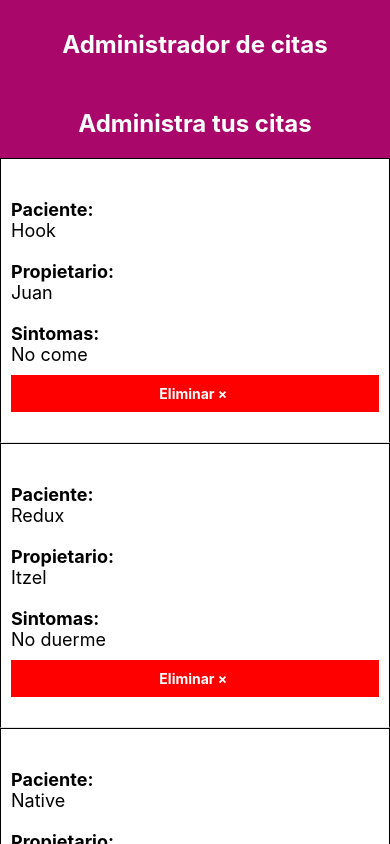
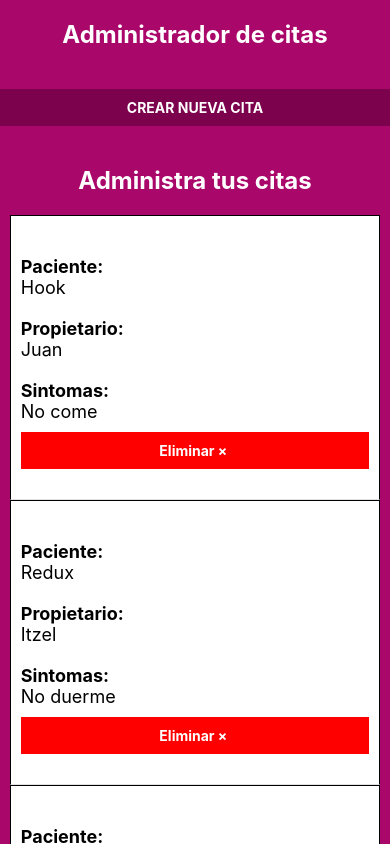
Before and after one commit to Ricardo-VP/RN-appcitas, a React Native app: screen / in a window 390 px wide. Built offline with nearby package versions, Linux system fonts and the light colour scheme.

Commit message:
Add: formulario y función de agregar cita

```diff
--- a/App.js
+++ b/App.js
@@ -1,8 +1,20 @@
 import React, {useState} from 'react';
-import {Text, StyleSheet, View, FlatList} from 'react-native';
+import {
+  Text,
+  StyleSheet,
+  View,
+  FlatList,
+  TouchableHighlight,
+  Platform,
+  TouchableWithoutFeedback,
+  Keyboard,
+  TouchableWithoutFeedbackBase,
+} from 'react-native';
 import Cita from './components/cita';
+import Formulario from './components/formulario';
 
 const App = () => {
+  const [mostrarForm, setMostrarForm] = useState(false);
   // Definir el state de citas
   const [citas, setCitas] = useState([
     {id: '1', paciente: 'Hook', propietario: 'Juan', sintomas: 'No come'},
@@ -16,20 +28,57 @@ const App = () => {
       return citasActuales.filter(cita => cita.id !== id);
     });
   };
+
+  // Muestra u oculta el formulario
+  const mostrarFormulario = () => {
+    setMostrarForm(!mostrarForm);
+  };
+
+  // Ocultar teclado
+  const cerrarTeclado = () => {
+    Keyboard.dismiss();
+  }
   return (
+    <TouchableWithoutFeedback onPress={() => cerrarTeclado()}>
       <View style={styles.contenedor}>
         <Text style={styles.titulo}>Administrador de citas</Text>
+        <View>
+          <TouchableHighlight
+            onPress={() => mostrarFormulario()}
+            style={styles.btnMostrarForm}>
+            <Text style={styles.textoMostrarForm}>{mostrarForm ? 'CANCELAR CREAR CITA' : 'CREAR NUEVA CITA'}</Text>
+          </TouchableHighlight>
+        </View>
+        <View style={styles.contenido}>
+          {mostrarForm ? (
+            <>
+              <Text style={styles.titulo}>Crear nueva cita</Text>
+              <Formulario
+                citas={citas}
+                setCitas={setCitas}
+                setMostrarForm={setMostrarForm}
+              />
+            </>
+          ) : (
+            <>
               <Text style={styles.titulo}>
-        {citas.length > 0 ? 'Administra tus citas' : 'No hay citas, agrega una'}
+                {citas.length > 0
+                  ? 'Administra tus citas'
+                  : 'No hay citas, agrega una'}
               </Text>
               <FlatList
+                style={styles.listado}
                 data={citas}
                 renderItem={({item}) => (
                   <Cita item={item} eliminarPaciente={eliminarPaciente} />
                 )}
                 keyExtractor={cita => cita.id}
               />
+            </>
+          )}
         </View>
+      </View>
+    </TouchableWithoutFeedback>
   );
 };
 
@@ -40,9 +89,26 @@ const styles = StyleSheet.create({
   },
   titulo: {
     color: '#FFF',
-    marginTop: 30,
+    marginTop: Platform.OS === 'ios' ? 40 : 20,
     marginBottom: 20,
     fontSize: 24,
+    fontWeight: 'bold',
+    textAlign: 'center',
+  },
+  contenido: {
+    flex: 1,
+    marginHorizontal: '2.5%',
+  },
+  listado: {
+    flex: 1,
+  },
+  btnMostrarForm: {
+    padding: 10,
+    backgroundColor: '#7d024e',
+    marginVertical: 20,
+  },
+  textoMostrarForm: {
+    color: '#FFF',
     fontWeight: 'bold',
     textAlign: 'center',
   },
--- /dev/null
+++ b/components/formulario.js
@@ -0,0 +1,189 @@
+import React, {useState} from 'react';
+import {
+  Text,
+  StyleSheet,
+  View,
+  TextInput,
+  Button,
+  TouchableHighlight,
+  Alert,
+  ScrollView,
+} from 'react-native';
+import DateTimePickerModal from 'react-native-modal-datetime-picker';
+import shortid from 'shortid';
+
+const Formulario = ({citas, setCitas, setMostrarForm}) => {
+  const [paciente, setPaciente] = useState('');
+  const [propietario, setPropietario] = useState('');
+  const [telefono, setTelefono] = useState('');
+  const [sintomas, setSintomas] = useState('');
+
+  const [fecha, setFecha] = useState('');
+  const [hora, setHora] = useState('');
+
+  const [isDatePickerVisible, setDatePickerVisibility] = useState(false);
+  const [isTimePickerVisible, setTimePickerVisibility] = useState(false);
+  const showDatePicker = () => {
+    setDatePickerVisibility(true);
+  };
+  const hideDatePicker = () => {
+    setDatePickerVisibility(false);
+  };
+  // Muestra u oculta el time picker
+  const showTimePicker = () => {
+    setTimePickerVisibility(true);
+  };
+  const hideTimePicker = () => {
+    setTimePickerVisibility(false);
+  };
+  const confirmarFecha = date => {
+    const opciones = {year: 'numeric', month: 'long', day: '2-digit'};
+    setFecha(date.toLocaleDateString('es-ES', opciones));
+    hideDatePicker();
+  };
+  const confirmarHora = time => {
+    const opciones = {hour: 'numeric', minute: '2-digit', hour12: false};
+    setHora(time.toLocaleString('en-US', opciones));
+    hideTimePicker();
+  };
+  // Crear nueva cita
+  const crearNuevaCita = () => {
+    // Validar
+    if (
+      paciente.trim() === '' ||
+      propietario.trim() === '' ||
+      telefono.trim() === '' ||
+      fecha.trim() === '' ||
+      hora.trim() === '' ||
+      sintomas.trim() === ''
+    ) {
+      // Falla la validación
+      mostrarAlerta();
+      return;
+    }
+
+    //Crear nueva cita
+    const cita = {paciente, propietario, telefono, fecha, hora, sintomas};
+    cita.id = shortid.generate();
+    // Agregar al state
+    const citasNuevo = [...citas, cita];
+    setCitas(citasNuevo);
+    // Ocultar el formulario
+    setMostrarForm(false);
+    // Resetear el formulario
+  };
+  // Muestra la alerta si falla la validación
+  const mostrarAlerta = () => {
+    Alert.alert(
+      'Error', // Titulo
+      'Todos los campos son obligatorios', // Mensaje
+      [
+        {
+          text: 'OK', // Arreglo de botones
+        },
+      ],
+    );
+  };
+
+  return (
+    <>
+      <ScrollView style={styles.formulario}>
+        <View>
+          <Text style={styles.label}>Paciente:</Text>
+          <TextInput
+            style={styles.input}
+            onChangeText={texto => setPaciente(texto)}
+          />
+        </View>
+        <View>
+          <Text style={styles.label}>Dueño:</Text>
+          <TextInput
+            style={styles.input}
+            onChangeText={texto => setPropietario(texto)}
+          />
+        </View>
+        <View>
+          <Text style={styles.label}>Teléfono Contacto:</Text>
+          <TextInput
+            style={styles.input}
+            onChangeText={texto => setTelefono(texto)}
+            keyboardType="numeric"
+          />
+        </View>
+        <View>
+          <Text style={styles.label}>Fecha:</Text>
+          <Button title="Seleccionar Fecha" onPress={showDatePicker} />
+          <DateTimePickerModal
+            isVisible={isDatePickerVisible}
+            mode="date"
+            onConfirm={confirmarFecha}
+            onCancel={hideDatePicker}
+            locale="es_ES"
+          />
+          <Text>{fecha}</Text>
+        </View>
+        <View>
+          <Text style={styles.label}>Hora:</Text>
+          <Button title="Seleccionar Hora" onPress={showTimePicker} />
+          <DateTimePickerModal
+            isVisible={isTimePickerVisible}
+            mode="time"
+            onConfirm={confirmarHora}
+            onCancel={hideTimePicker}
+            locale="es_ES"
+            is24Hour
+          />
+          <Text>{hora}</Text>
+        </View>
+        <View>
+          <Text style={styles.label}>Síntomas:</Text>
+          <TextInput
+            multiline
+            style={styles.input}
+            onChangeText={texto => setSintomas(texto)}
+          />
+        </View>
+        <View>
+          <TouchableHighlight
+            onPress={() => crearNuevaCita()}
+            style={styles.btnSubmit}>
+            <Text style={styles.textoSubmit}>Crear nueva cita</Text>
+          </TouchableHighlight>
+        </View>
+      </ScrollView>
+    </>
+  );
+};
+
+const styles = StyleSheet.create({
+  formulario: {
+    backgroundColor: '#FFF',
+    paddingHorizontal: 20,
+    paddingVertical: 10,
+    marginHorizontal: '2.5%',
+  },
+  label: {
+    fontWeight: 'bold',
+    fontSize: 18,
+    marginTop: 20,
+  },
+  input: {
+    marginTop: 10,
+    height: 50,
+    borderColor: '#e1e1e1',
+    borderWidth: 1,
+    borderStyle: 'solid',
+  },
+  btnSubmit: {
+    padding: 10,
+    backgroundColor: '#7d024e',
+    marginVertical: 20,
+  },
+  textoSubmit: {
+    color: '#FFF',
+    fontWeight: 'bold',
+    textAlign: 'center',
+  },
+});
+
+export default Formulario;
--- a/package.json
+++ b/package.json
@@ -10,8 +10,11 @@
     "lint": "eslint ."
   },
   "dependencies": {
+    "@react-native-community/datetimepicker": "^3.5.2",
     "react": "17.0.1",
-    "react-native": "0.64.2"
+    "react-native": "0.64.2",
+    "react-native-modal-datetime-picker": "^11.0.0",
+    "shortid": "^2.2.16"
   },
   "devDependencies": {
     "@babel/core": "^7.12.9",
```
Also changed, not shown: 1 other file (tests, documents, lock files or other folders). Lines whose indentation alone changed are shown as unchanged.
